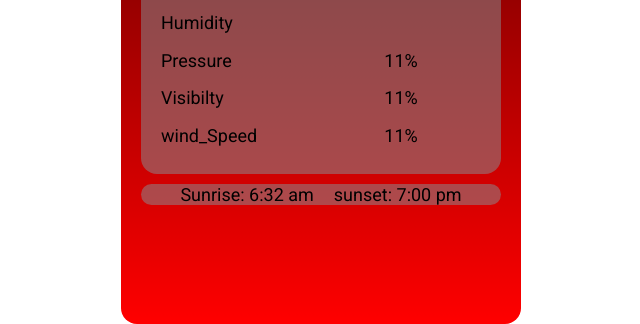
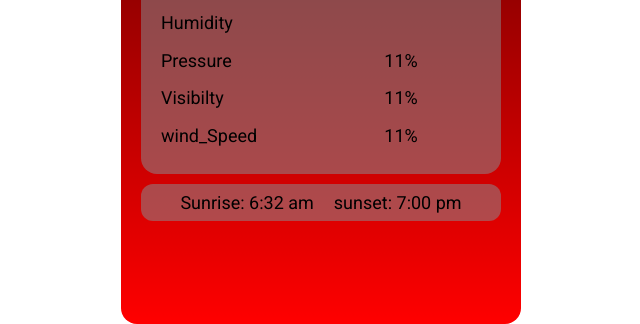
Before and after one commit to Nadeem222/weather-app, a plain HTML site: page index.html in a window 1280 px wide. Shown: the part 476-800 px from the top of the page, without its empty margins (319-959 px from the left). Drawn offline with nearby package versions, Linux system fonts and the light colour scheme; no server answers.

Commit message:
add some css

```diff
--- a/style.css
+++ b/style.css
@@ -173,6 +173,7 @@ input{
     margin: 10px 20px 0px 20px;
     gap: 10px;
     font-size: 18px;
+    padding: 8px 0px;
 }
 #icon img{
     width: 40px;
```
